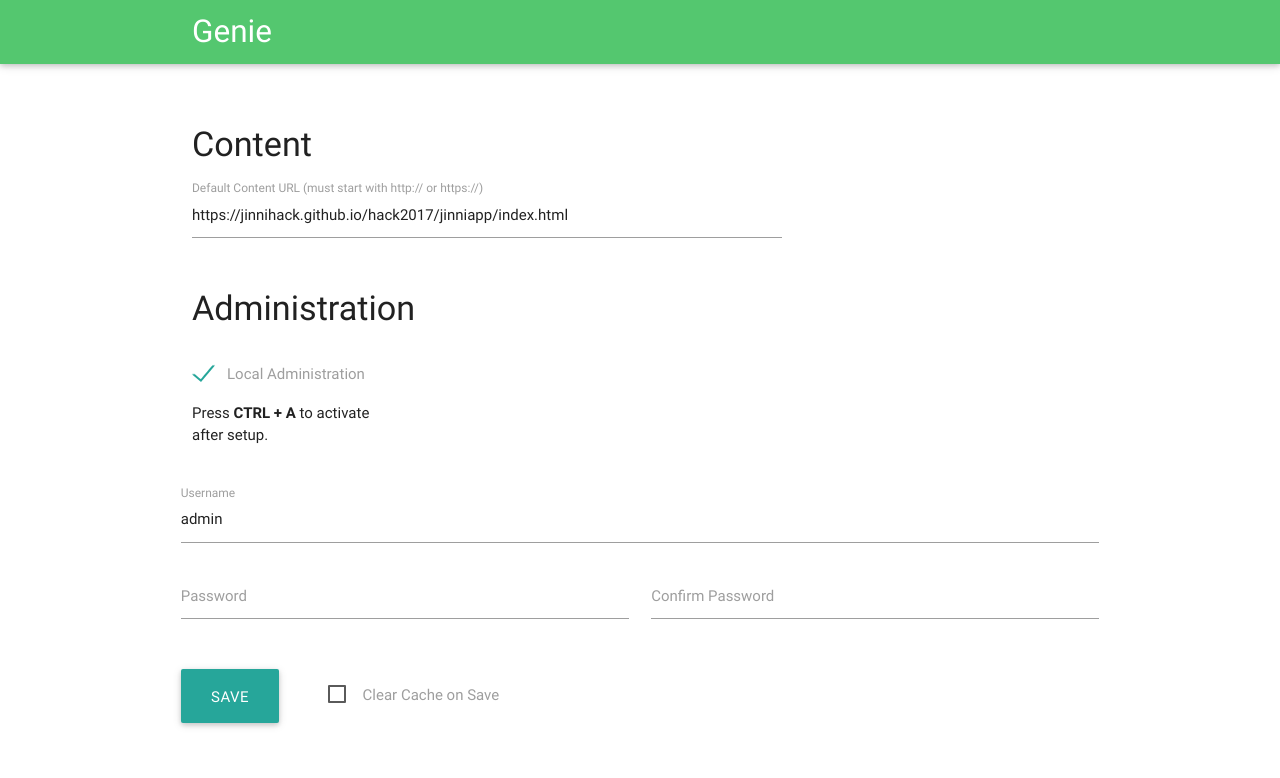
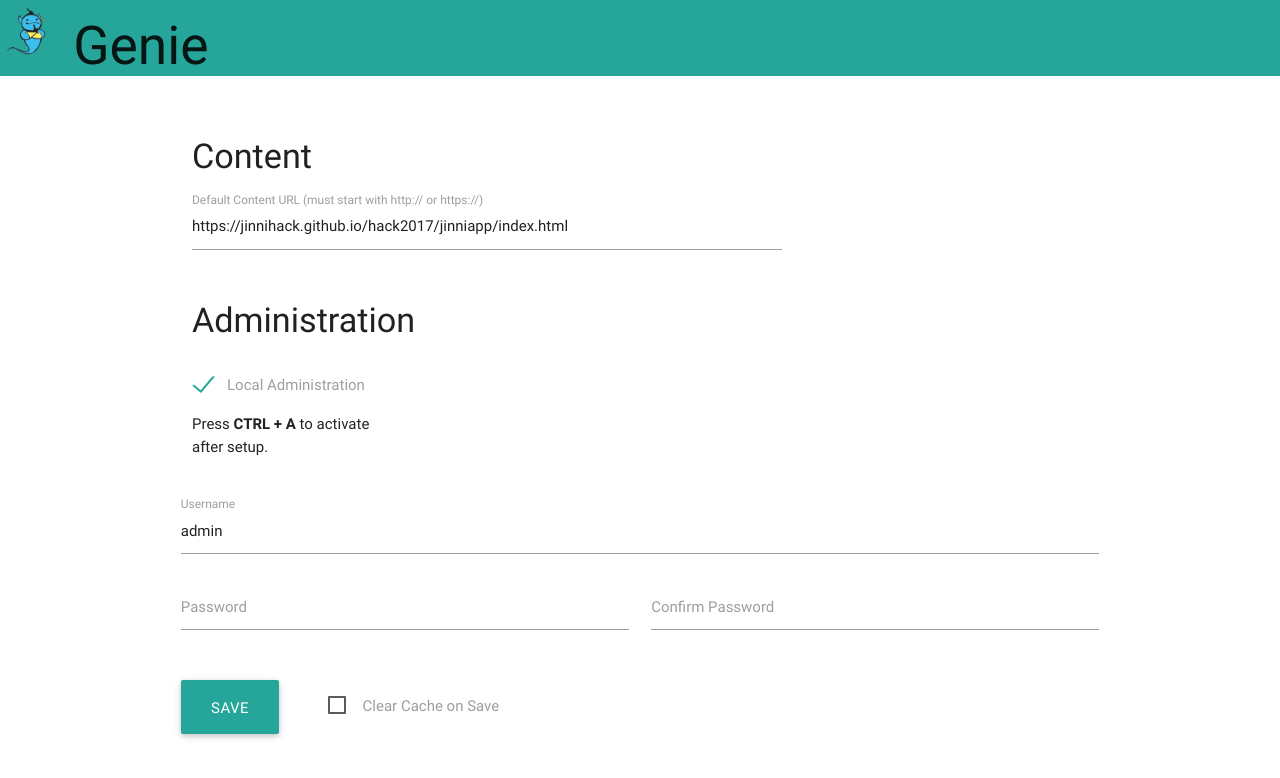
Before and after one commit to yogeshdakre/hack2017, a browser extension: page extention/src/windows/setup.html in a window 1280 px wide. Drawn offline with Linux system fonts and the light colour scheme.

Commit message:
logo change in chrome app

```diff
--- a/extention/src/windows/setup.html
+++ b/extention/src/windows/setup.html
@@ -13,15 +13,12 @@
     <style type="text/css">body,html{overflow:auto}</style>
   </head>
   <body >
-    <nav role="navigation">
-      <div class="container">
-        <div class="nav-wrapper"><a id="logo-container"  target="_blank" class="brand-logo">Genie</a>
-         <!--  <ul id="nav-mobile" class="right side-nav">
-            <li><a href="http://demo.zebradog.com"  id="demo" target="_blank">View Examples</a></li>
-          </ul><a href="#" data-activates="nav-mobile" class="button-collapse"><i class="mdi-navigation-menu"></i></a> -->
-        </div>
-      </div>
-    </nav>
+    <div>
+      <h2 style="background-color: #26a69a; -webkit-margin-before: 0; -webkit-margin-after: 0;">
+        <img src="../www/img/app_logo.png" class="img-rounded" width="60px;"/>
+        Genie
+      </h2>
+    </div>
     <div class="container">
         <br><br>
         <h4>Content</h4>
```
